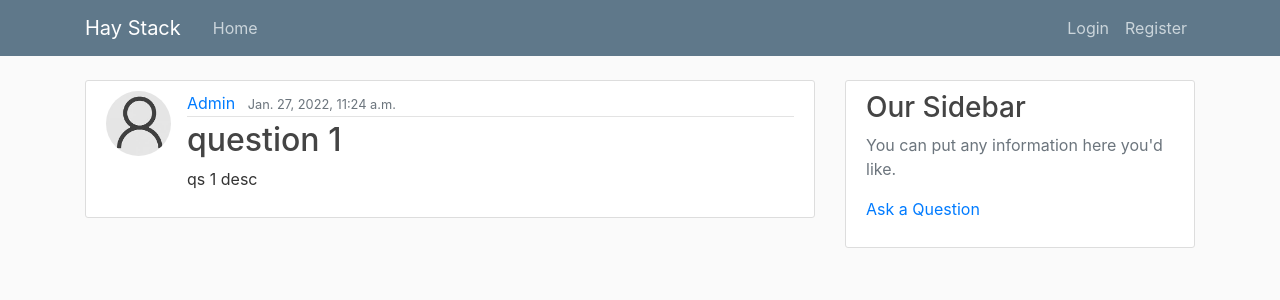
After one commit to SaurabhRBhandari/haystack, a Django app: page /question/4/ in a window 1280 px wide. The commit adds this page. Shown: the top 300 px of the page. Run offline with Django 4.2, Linux system fonts and the light colour scheme; data comes from the database, SQL or seed files in the repository; both versions use the stored data as it was after the commit; some libraries are stand-ins or nearby versions.

Commit message:
Added functionaloty to create,edit and delete questions

```diff
--- a/mysite/qa/models.py
+++ b/mysite/qa/models.py
@@ -1,6 +1,8 @@
 from django.db import models
 from django.contrib.auth.models import User
 from django.conf import settings
+from django.urls import reverse
+
 
 class Question(models.Model):
     user = models.ForeignKey(User, on_delete=models.CASCADE)
@@ -13,6 +15,9 @@ class Question(models.Model):
 
     def __str__(self):
         return self.question
+
+    def get_absolute_url(self):
+        return reverse("qa:question-detail", kwargs={"pk": self.pk})
 
 
 class Answer(models.Model):
--- a/mysite/qa/templates/qa/base.html
+++ b/mysite/qa/templates/qa/base.html
@@ -21,7 +21,7 @@
 
     <nav class="navbar navbar-expand-md navbar-dark bg-steel fixed-top">
       <div class="container">
-        <a class="navbar-brand mr-4" href="#">Hay Stack</a>
+        <a class="navbar-brand mr-4" href="{%url 'qa:home'%}#">Hay Stack</a>
         <button class="navbar-toggler" type="button" data-toggle="collapse" data-target="#navbarToggle"
           aria-controls="navbarToggle" aria-expanded="false" aria-label="Toggle navigation">
           <span class="navbar-toggler-icon"></span>
@@ -33,6 +33,7 @@
           <!-- Navbar Right Side -->
           <div class="navbar-nav">
             {% if  user.is_authenticated %}
+                <a class="nav-item nav-link" href="{%url 'qa:question-create'%}">New Question</a>
                 <a class="nav-item nav-link" href="{%url 'profile'%}">Profile</a>
                 <a class="nav-item nav-link" href="{%url 'logout'%}">Logout</a>
             {% else %}
@@ -65,8 +66,7 @@
           <h3>Our Sidebar</h3>
           <p class='text-muted'>You can put any information here you'd like.
             <ul class="list-group">
-              <a class="list-item list-link" href="#">Pending Requests</a></ul>
-              <a class="list-item list-link" href="#">Issued Books</a></ul>
+              <a class="list-item list-link" href="#">Ask a Question</a></ul>
           </p>
         </div>
       </div>
--- a/mysite/qa/templates/qa/home.html
+++ b/mysite/qa/templates/qa/home.html
@@ -2,13 +2,14 @@
 {%block content%}
     {% if  questions%}
         {% for question in questions %}
-               <article class="media content-section">
+            <article class="media content-section">
+              <img class="rounded-circle article-img" src="{{question.user.profile.image.url}}">
               <div class="media-body">
                 <div class="article-metadata">
                   <a class="mr-2" href="#">{{ question.user.username }}</a>
                   <small class="text-muted">{{ question.timestamp }}</small>
                 </div>
-                <h2><a class="article-title" href="#">{{ question.question }}</a></h2>
+                <h2><a class="article-title" href="{% url 'qa:question-detail' question.id%}">{{ question.question }}</a></h2>
                 <p class="article-content">{{ question.description }}</p>
               </div>
             </article>
--- /dev/null
+++ b/mysite/qa/templates/qa/question_detail.html
@@ -0,0 +1,20 @@
+{%extends "qa/base.html"%}
+{%block content%}
+    <article class="media content-section">
+        <img class="rounded-circle article-img" src="{{object.user.profile.image.url}}">
+        <div class="media-body">
+         <div class="article-metadata">
+             <a class="mr-2" href="#">{{ object.user.username }}</a>
+             <small class="text-muted">{{ object.timestamp }}</small>
+             {% if object.user == user %}
+              <div>
+                <a class="btn btn-secondary btn-sm mt-1 mb-1"href="{% url 'qa:question-update' object.id%}">Update</a>
+                <a class="btn btn-danger btn-sm mt-1 mb-1"href="{% url 'qa:question-delete' object.id%}">Delete</a>
+              </div>
+             {%endif%}
+         </div>
+         <h2 class="article-title">{{ object.question }}</h2>
+         <p class="article-content">{{ object.description }}</p>
+        </div>
+    </article>
+{%endblock content%}
--- a/mysite/qa/urls.py
+++ b/mysite/qa/urls.py
@@ -1,7 +1,21 @@
 from django.urls import path
 from . import views
+from .views import (
+    QuestionListView,
+    QuestionDetailView,
+    QuestionCreateView,
+    QuestionUpdateView,
+    QuestionDeleteView
+)
 
 app_name = "qa"
 urlpatterns = [
-    path("", views.home, name="home"),
+    path("", QuestionListView.as_view(), name="home"),
+    path("question/<int:pk>/", QuestionDetailView.as_view(), name="question-detail"),
+    path("question/new/", QuestionCreateView.as_view(), name="question-create"),
+    path("question/<int:pk>/update",
+         QuestionUpdateView.as_view(), name="question-update"),
+    path("question/<int:pk>/delete",
+         QuestionDeleteView.as_view(), name="question-delete"),
+
 ]
--- a/mysite/qa/views.py
+++ b/mysite/qa/views.py
@@ -1,11 +1,66 @@
 from django.shortcuts import render
+from django.contrib.auth.mixins import LoginRequiredMixin, UserPassesTestMixin
 from django.template import context
 from .models import *
 from django.shortcuts import render
+from django.views.generic import (
+    ListView,
+    DetailView,
+    CreateView,
+    UpdateView,
+    DeleteView,
+)
+
 
 def home(request):
-    questions=Question.objects.all()
+    questions = Question.objects.all()
     context = {
-       'questions':questions
+        'questions': questions
     }
-    return render(request,'qa/home.html',context)
+    return render(request, 'qa/home.html', context)
+
+
+class QuestionListView(ListView):
+    model = Question
+    template_name = 'qa/home.html'
+    context_object_name = 'questions'
+    ordering = ['-timestamp']
+
+
+class QuestionDetailView(DetailView):
+    model = Question
+
+
+class QuestionCreateView(LoginRequiredMixin, CreateView):
+    model = Question
+    fields = ['question', 'description']
+
+    def form_valid(self, form):
+        form.instance.user = self.request.user
+        return super().form_valid(form)
+
+
+class QuestionUpdateView(LoginRequiredMixin, UserPassesTestMixin, UpdateView):
+    model = Question
+    fields = ['question', 'description']
+
+    def form_valid(self, form):
+        form.instance.user = self.request.user
+        return super().form_valid(form)
+
+    def test_func(self):
+        question = self.get_object()
+        if self.request.user == question.user:
+            return True
+        return False
+
+
+class QuestionDeleteView(LoginRequiredMixin, UserPassesTestMixin, DeleteView):
+    model = Question
+    success_url="/"
+
+    def test_func(self):
+        question = self.get_object()
+        if self.request.user == question.user:
+            return True
+        return False
```
Also changed, not shown: mysite/qa/templates/qa/question_confirm_delete.html (added, +16 -0 lines), mysite/qa/templates/qa/question_form.html (added, +16 -0 lines), mysite/db.sqlite3.
